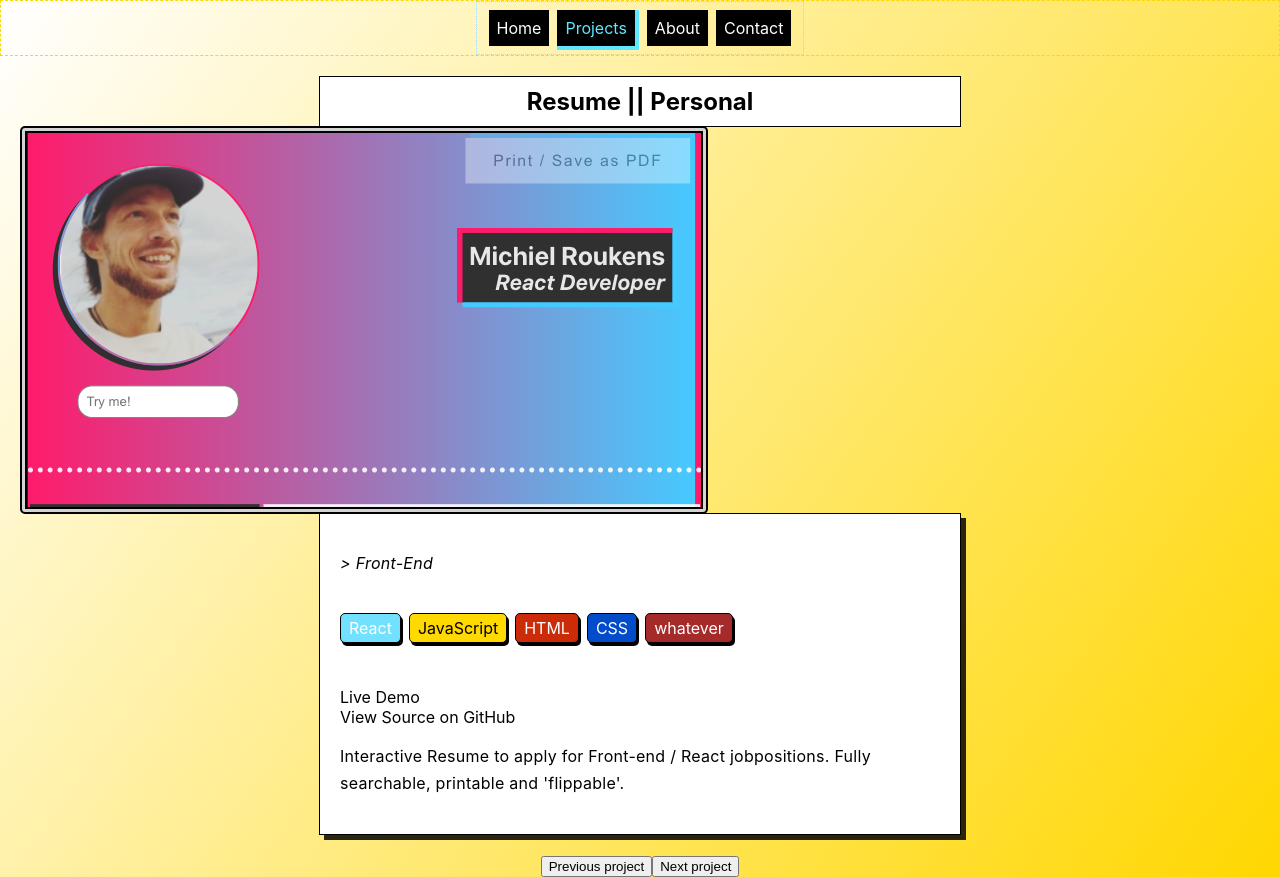
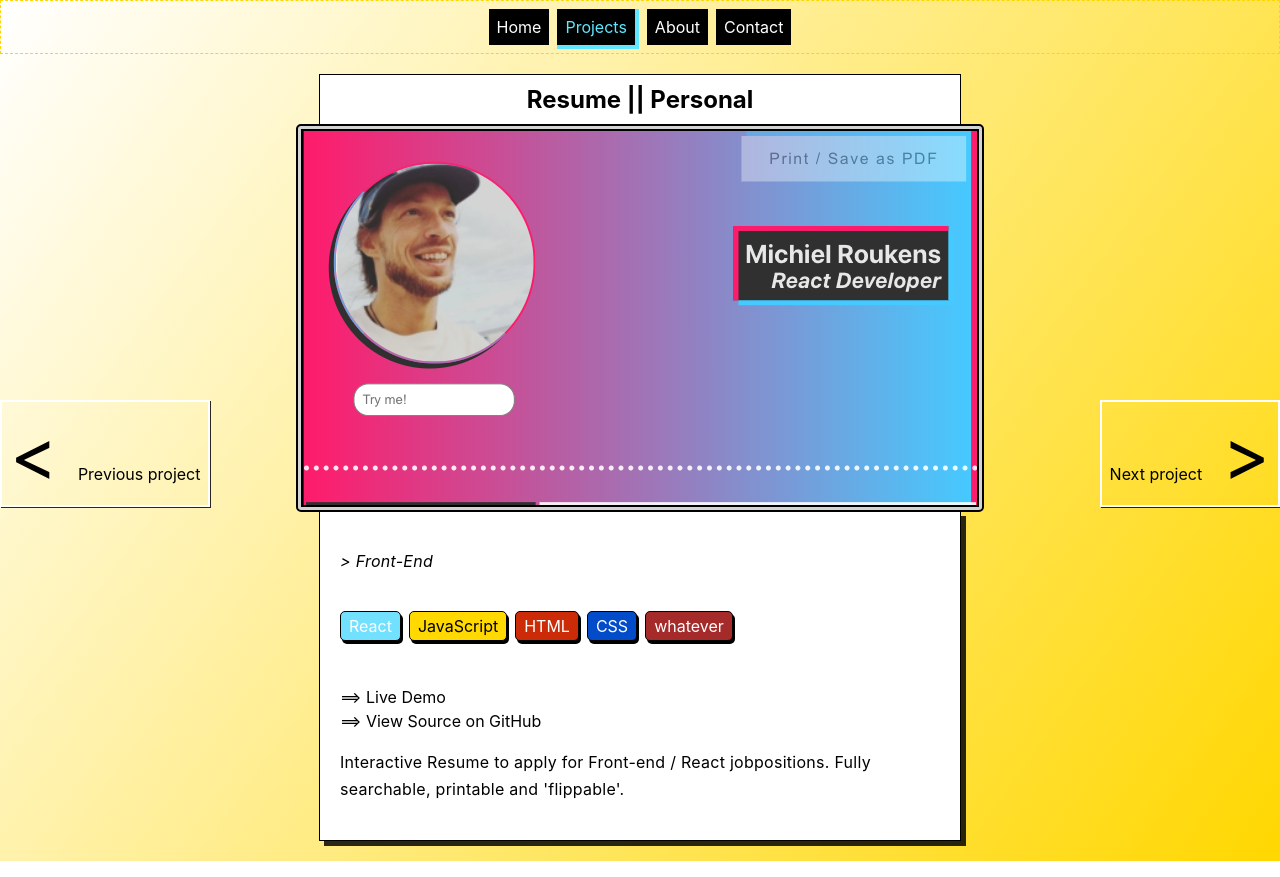
Before and after one commit to arejasverduras/portfolio, a React (Create React App) app: page /projects/1 in a window 1280 px wide. Built offline with nearby package versions, Linux system fonts and the light colour scheme.

Commit message:
add prev/next button to projectpage

```diff
--- a/src/App.css
+++ b/src/App.css
@@ -28,7 +28,7 @@ a {
 
 
 nav {
-  border: 1px dotted lightblue;
+  /* border: 1px dotted lightblue; */
   display: flex;
 
 }
@@ -371,7 +371,6 @@ height: 30%;
 /* Project */
 
 .projectContainer {
-  text-align: left;
   padding: 20px;
 }
 
@@ -391,11 +390,13 @@ height: 30%;
   border-radius: 5px;
   background-color: lightgray;
   /* box-shadow: rgba(0, 0, 0, 0.837) 5px 5px; */
+  margin: 0 auto;
   margin-bottom: -5px;
   z-index: 1;
 }
 
 .projectContent {
+  text-align: left;
   max-width: 600px;
   margin: 0 auto;
   padding: 20px;
@@ -411,6 +412,66 @@ height: 30%;
 .projectLinks {
   list-style-type: none;
   padding-inline-start: 0;
+  line-height: 1.5;
+}
+
+.projectLinks li::before {
+  content: '==> '
+}
+
+.projectButtons {
+  display: flex;
+  max-width: 600px;
+  margin: 0 auto 50px;
+  justify-content: space-between;
+}
+
+@media screen and (min-width: 1083px) {
+  .projectButtons {
+    display: flex;
+    position: absolute;
+    top: 50%;
+    max-width: 1440px;
+    width: 100%;
+    margin: 0 auto;
+    justify-content: space-between;
+  }
+}
+
+
+
+.projectButton {
+  border: 2px solid white;
+  padding: 8px;
+  box-shadow:rgba(0, 0, 0, 0.837) 1px 1px;
+  top: 0;
+  left: 0;
+  transition: all 500ms;
+}
+
+.projectButton:hover {
+  position: relative;
+  top: -10px;
+  left: -10px;
+  box-shadow:rgba(0, 0, 0, 0.837) 10px 10px;
+}
+
+.projectButton:active {
+  top: 10px;
+  left:10px;
+  box-shadow: rgba(0, 0, 0, 0.837) -10px -10px;
+  border-right: 10px solid rgba(0, 0, 0, 0.837);
+  border-bottom: 10px solid rgba(0, 0, 0, 0.837);
+}
+
+.prevButton::before {
+  content: '< ';
+  font-size: 72px;
+}
+
+.nextButton::after {
+  content: ' >';
+  font-size: 72px;
 }
 
 /* About */
--- a/src/components/Project/Project.js
+++ b/src/components/Project/Project.js
@@ -50,14 +50,19 @@ export const Project = () =>{
             </div>
 
         </article>
+        <div className='projectButtons'>
             <Link to={`/projects/${
                 currentProject !== 1 ? currentProject-1 : allProjects.length
-            }`}><button>Previous project</button>
+                }`}
+                className="projectButton prevButton">Previous project
             </Link>
             <Link to={`/projects/${
                 currentProject !== allProjects.length ? currentProject+1 : 1
-            }`}><button>Next project</button>
+                }`}
+                className="projectButton nextButton"
+                >Next project
             </Link>
+        </div>
         </>
     )
 }
```
Lines whose indentation alone changed are shown as unchanged.
